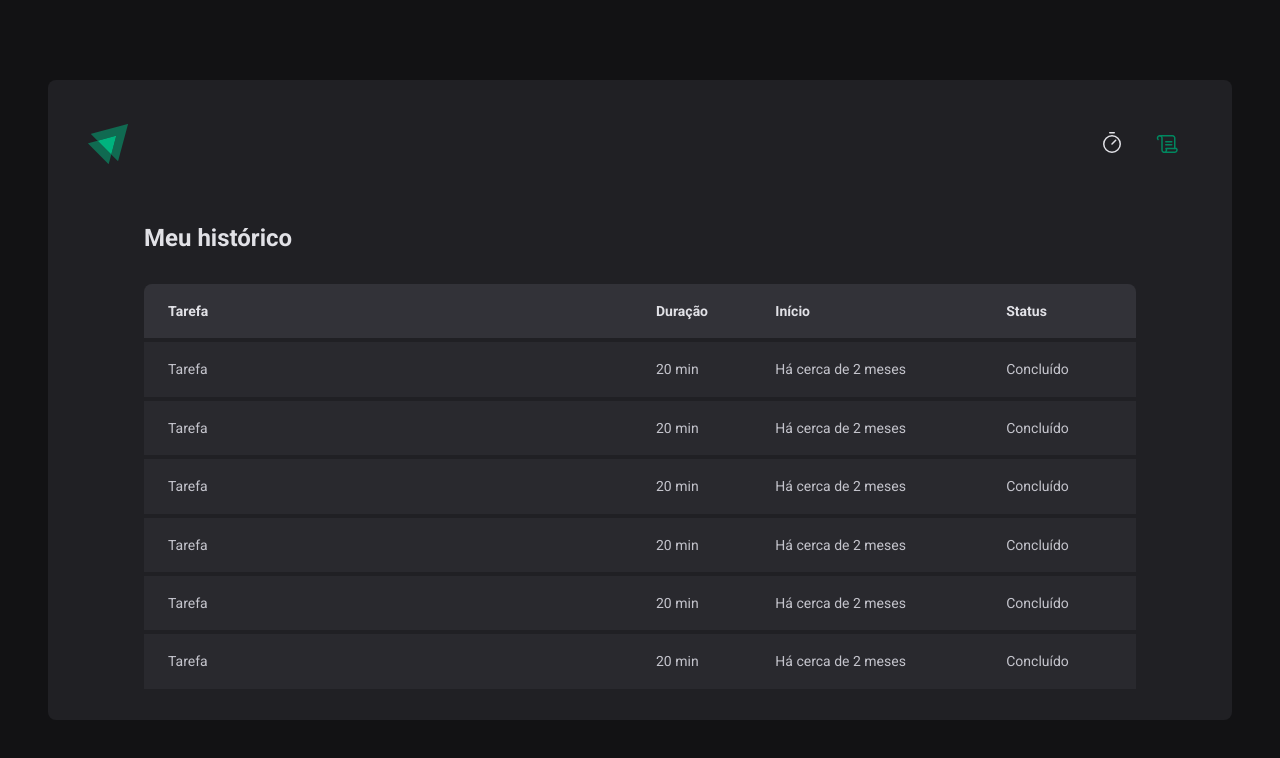
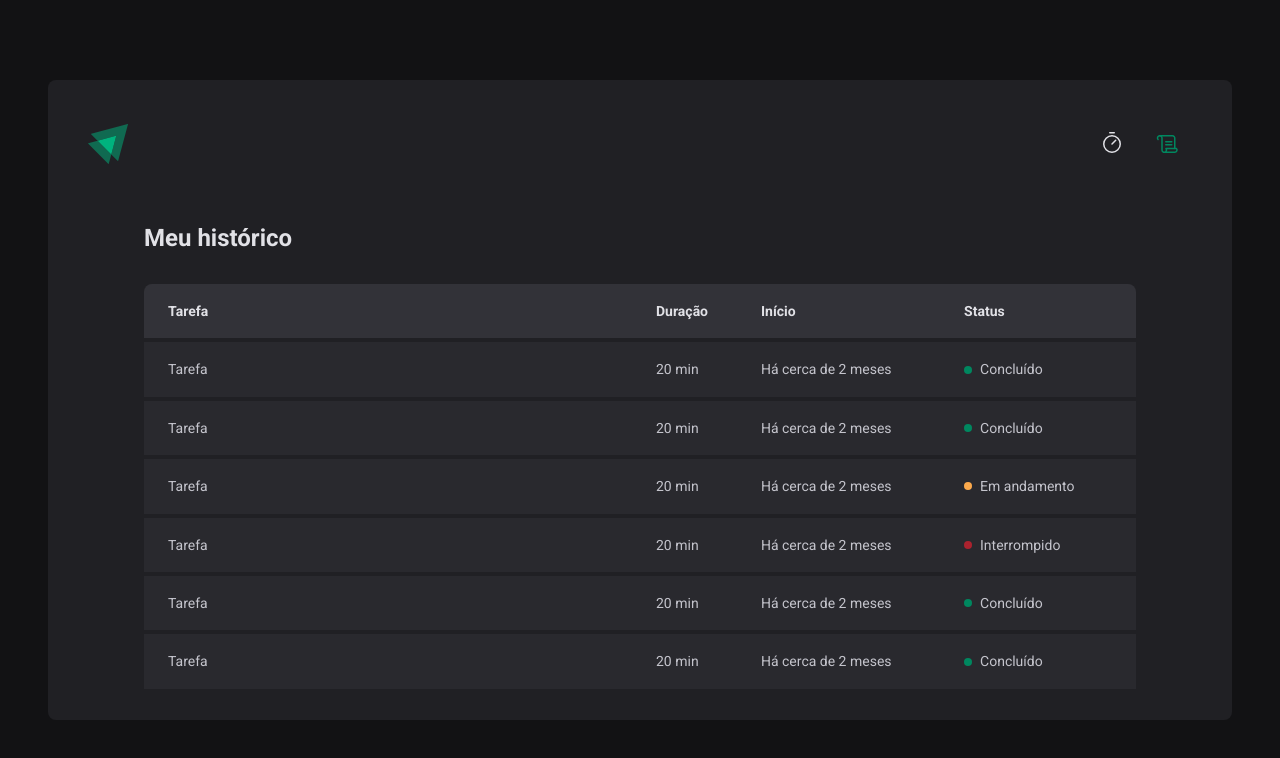
Before and after one commit to ViniciusHack/pomodoro, a React (Vite) app: page /history in a window 1280 px wide. Shown: the top 758 px of the page. Built offline with nearby package versions, Linux system fonts and the light colour scheme.

Commit message:
chore: task status component

```diff
--- a/src/pages/History/index.tsx
+++ b/src/pages/History/index.tsx
@@ -1,4 +1,4 @@
-import { HistoryContainer, HistoryList } from './styles'
+import { HistoryContainer, HistoryList, Status } from './styles'
 
 export function History() {
   return (
@@ -20,37 +20,49 @@
               <td>Tarefa</td>
               <td>20 min</td>
               <td>Há cerca de 2 meses</td>
-              <td>Concluído</td>
+              <td>
+                <Status statusColor="green">Concluído</Status>
+              </td>
             </tr>
             <tr>
               <td>Tarefa</td>
               <td>20 min</td>
               <td>Há cerca de 2 meses</td>
-              <td>Concluído</td>
+              <td>
+                <Status statusColor="green">Concluído</Status>
+              </td>
             </tr>
             <tr>
               <td>Tarefa</td>
               <td>20 min</td>
               <td>Há cerca de 2 meses</td>
-              <td>Concluído</td>
+              <td>
+                <Status statusColor="yellow">Em andamento</Status>
+              </td>
             </tr>
             <tr>
               <td>Tarefa</td>
               <td>20 min</td>
               <td>Há cerca de 2 meses</td>
-              <td>Concluído</td>
+              <td>
+                <Status statusColor="red">Interrompido</Status>
+              </td>
             </tr>
             <tr>
               <td>Tarefa</td>
               <td>20 min</td>
               <td>Há cerca de 2 meses</td>
-              <td>Concluído</td>
+              <td>
+                <Status statusColor="green">Concluído</Status>
+              </td>
             </tr>
             <tr>
               <td>Tarefa</td>
               <td>20 min</td>
               <td>Há cerca de 2 meses</td>
-              <td>Concluído</td>
+              <td>
+                <Status statusColor="green">Concluído</Status>
+              </td>
             </tr>
           </tbody>
         </table>
--- a/src/pages/History/styles.ts
+++ b/src/pages/History/styles.ts
@@ -60,3 +60,26 @@
     }
   }
 `
+const STATUS_COLORS = {
+  yellow: 'yellow-500',
+  green: 'green-500',
+  red: 'red-500',
+} as const
+
+interface StatusProps {
+  statusColor: keyof typeof STATUS_COLORS
+}
+
+export const Status = styled.span<StatusProps>`
+  display: flex;
+  align-items: center;
+  gap: 0.5rem;
+
+  &::before {
+    content: '';
+    width: 0.5rem;
+    height: 0.5rem;
+    border-radius: 50%;
+    background: ${(props) => props.theme[STATUS_COLORS[props.statusColor]]};
+  }
+`
```
